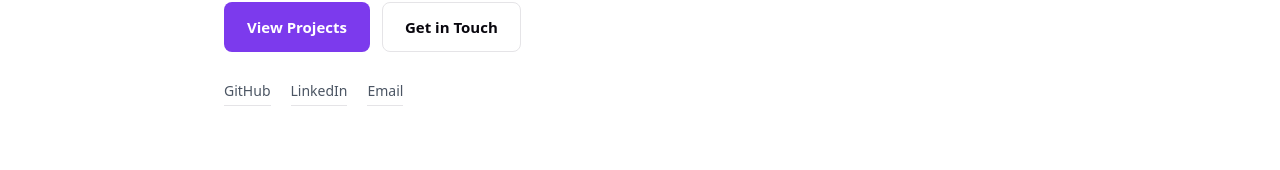
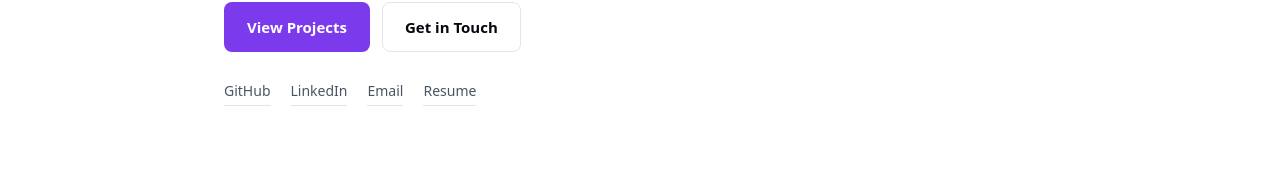
Before and after one commit to Romatomato1/Romatomato1.github.io, a React (Vite) app: page / in a window 1280 px wide. Shown: the part 416-586 px from the top of the page. Built offline with nearby package versions, Linux system fonts and the light colour scheme.

Commit message:
Add resume download button (hero and contact sections)

```diff
--- a/src/App.css
+++ b/src/App.css
@@ -487,6 +487,9 @@ main {
 }
 
 .contact-actions {
+  display: flex;
+  gap: 12px;
+  flex-wrap: wrap;
   margin-bottom: 24px;
 }
 
--- a/src/App.jsx
+++ b/src/App.jsx
@@ -97,6 +97,9 @@ function Hero() {
           LinkedIn
         </a>
         <a href={`mailto:${profile.email}`}>Email</a>
+        <a href={profile.resume} target="_blank" rel="noreferrer">
+          Resume
+        </a>
       </div>
     </section>
   );
@@ -218,6 +221,9 @@ function Contact() {
         <a className="btn btn-primary" href={`mailto:${profile.email}`}>
           {profile.email}
         </a>
+        <a className="btn btn-ghost" href={profile.resume} target="_blank" rel="noreferrer">
+          Download Resume
+        </a>
       </div>
       <div className="hero-links">
         <a href={profile.github} target="_blank" rel="noreferrer">
--- a/src/data.js
+++ b/src/data.js
@@ -9,6 +9,7 @@ export const profile = {
   email: "roman.p.gofman@gmail.com",
   github: "https://github.com/Romatomato1",
   linkedin: "https://www.linkedin.com/in/romangofman/",
+  resume: "/files/Roman_Gofman_Resume.pdf",
 };
 
 export const skills = [
```
Also changed, not shown: 1 other file (tests, documents, lock files or other folders).
